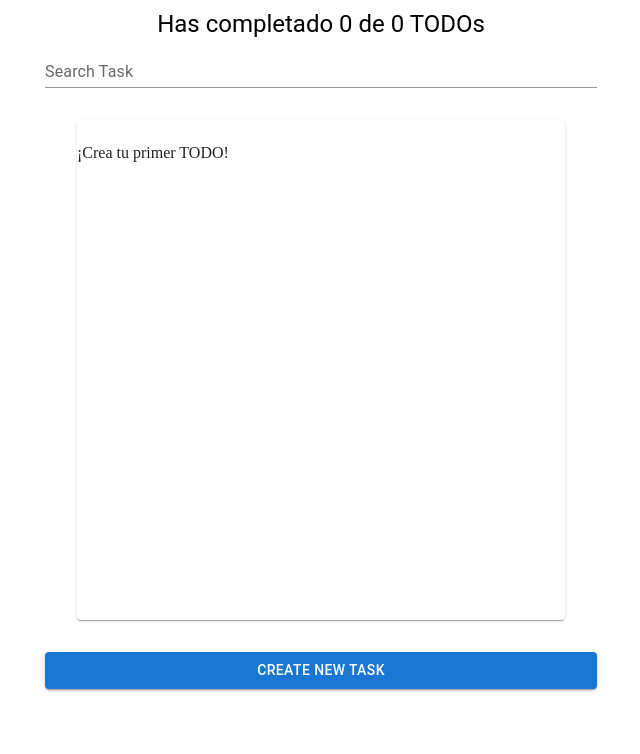
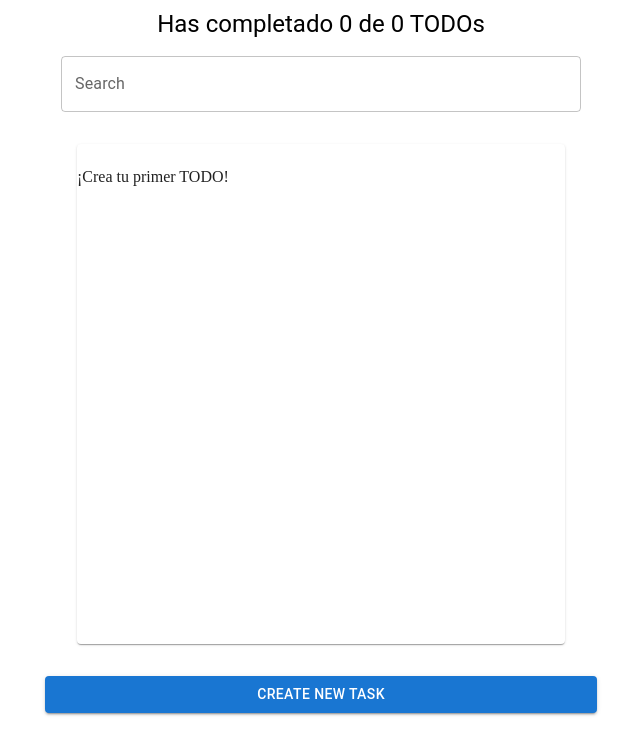
Before and after one commit to rodriguezespinoza0795/react-project, a React (Create React App) app: page / in a window 1280 px wide. Shown: the top 754 px of the page, without its empty margins (319-959 px from the left). Built offline with nearby package versions, Linux system fonts and the light colour scheme.

Commit message:
ReactChildren_React.cloneElement

```diff
--- a/src/components/App/App.js
+++ b/src/components/App/App.js
@@ -16,7 +16,9 @@ function App() {
   const { error, loading, searchedTodos, completeTodo, deleteTodo, completedTodos, totalTodos, query, setQuery, handleClose, open, addTodo, handleOpen } = useTodos();
   return (
     <Container maxWidth="sm">
-      <TodoHeader>
+      <TodoHeader
+        loading={loading}
+      >
         <TodoCounter
           completedTodos={completedTodos}
           totalTodos={totalTodos}
--- a/src/components/TodoCounter/TodoCounter.js
+++ b/src/components/TodoCounter/TodoCounter.js
@@ -1,11 +1,12 @@
 import React from 'react';
 import { Typography } from '@mui/material';
 
-function TodoCounter({ completedTodos, totalTodos }) {
+function TodoCounter({ completedTodos, totalTodos, loading }) {
     return (
         <Typography
             variant="h5"
             align="center"
+            color={loading && '#d1d1d1'}
         >
             Has completado {completedTodos} de {totalTodos} TODOs
         </Typography>
--- a/src/components/TodoHeader/TodoHeader.js
+++ b/src/components/TodoHeader/TodoHeader.js
@@ -1,9 +1,13 @@
 import React from 'react';
 
-function TodoHeader({ children }) {
+function TodoHeader({ children, loading }) {
+
+
     return (
         <header>
-            {children}
+            {React.Children
+                .toArray(children)
+                .map(child => React.cloneElement(child, {loading}))}
         </header>
     )
 }
--- a/src/components/TodoSearch/TodoSearch.js
+++ b/src/components/TodoSearch/TodoSearch.js
@@ -1,18 +1,22 @@
 import React from 'react';
 import TextField from '@mui/material/TextField';
+import { Box } from '@mui/system';
 
-
-function TodoSearch({ query, setQuery }) {
+function TodoSearch({ query, setQuery, loading }) {
     const onSearchValueChange = (e) => {
         setQuery(e.target.value)
     }
     return (
-        <TextField
-        label="Search Task"
-        variant="standard"
-        fullWidth
-        value={query}
-        onChange={onSearchValueChange}/>
+        <Box sx={{margin: 2}}>
+            <TextField
+            label="Search"
+            type="search"
+            fullWidth
+            value={query}
+            onChange={onSearchValueChange}
+            disabled={loading}
+            />
+        </Box>
     );
 }
 
--- a/src/customHooks/useLocalStorage.js
+++ b/src/customHooks/useLocalStorage.js
@@ -23,7 +23,7 @@ function useLocalStorage(itemName, initialValue) {
           } catch (error) {
               setError(error);
           }
-        }, 1000);
+        }, 3000);
     });
 
     const saveItem = (newItem) => {
```
